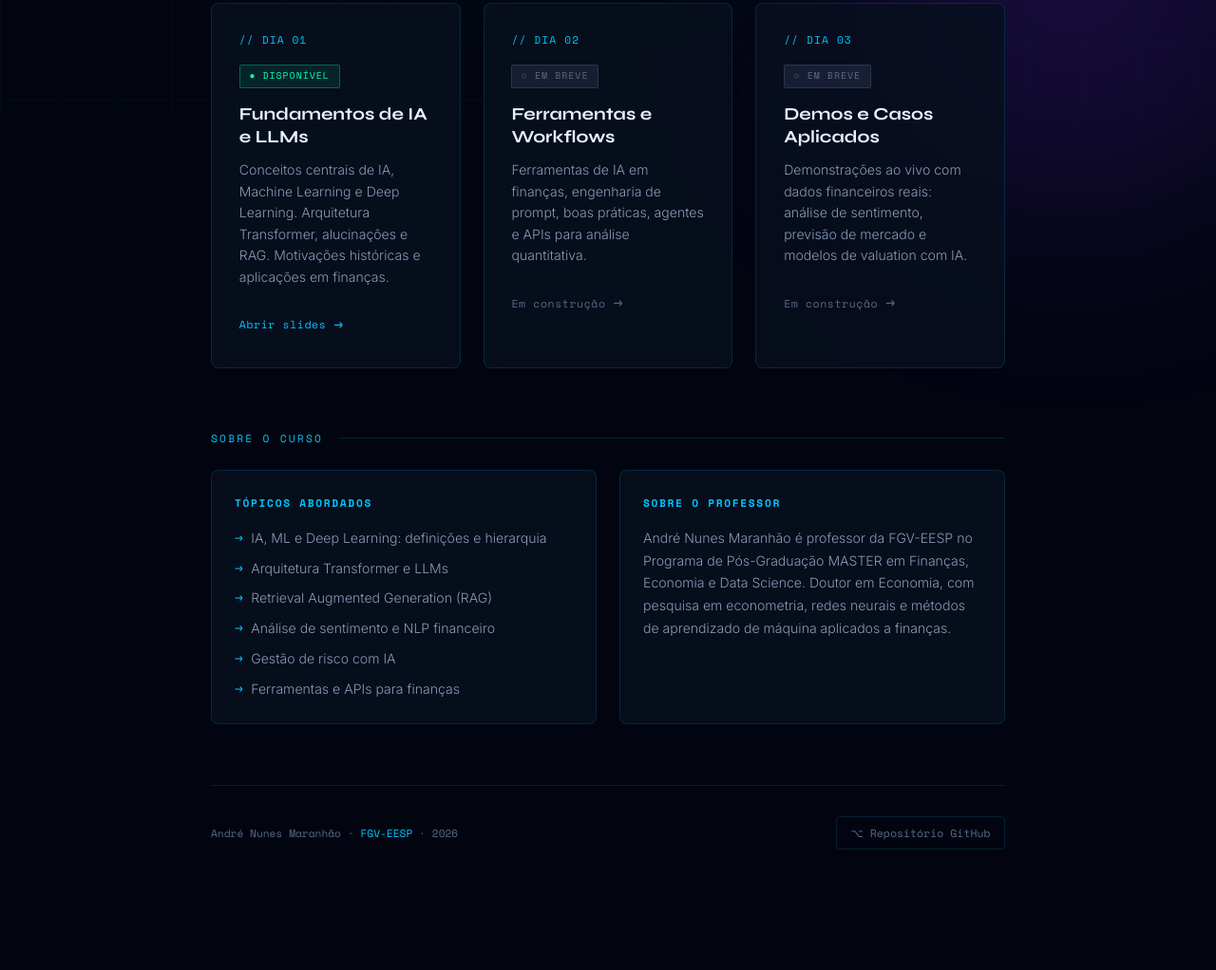
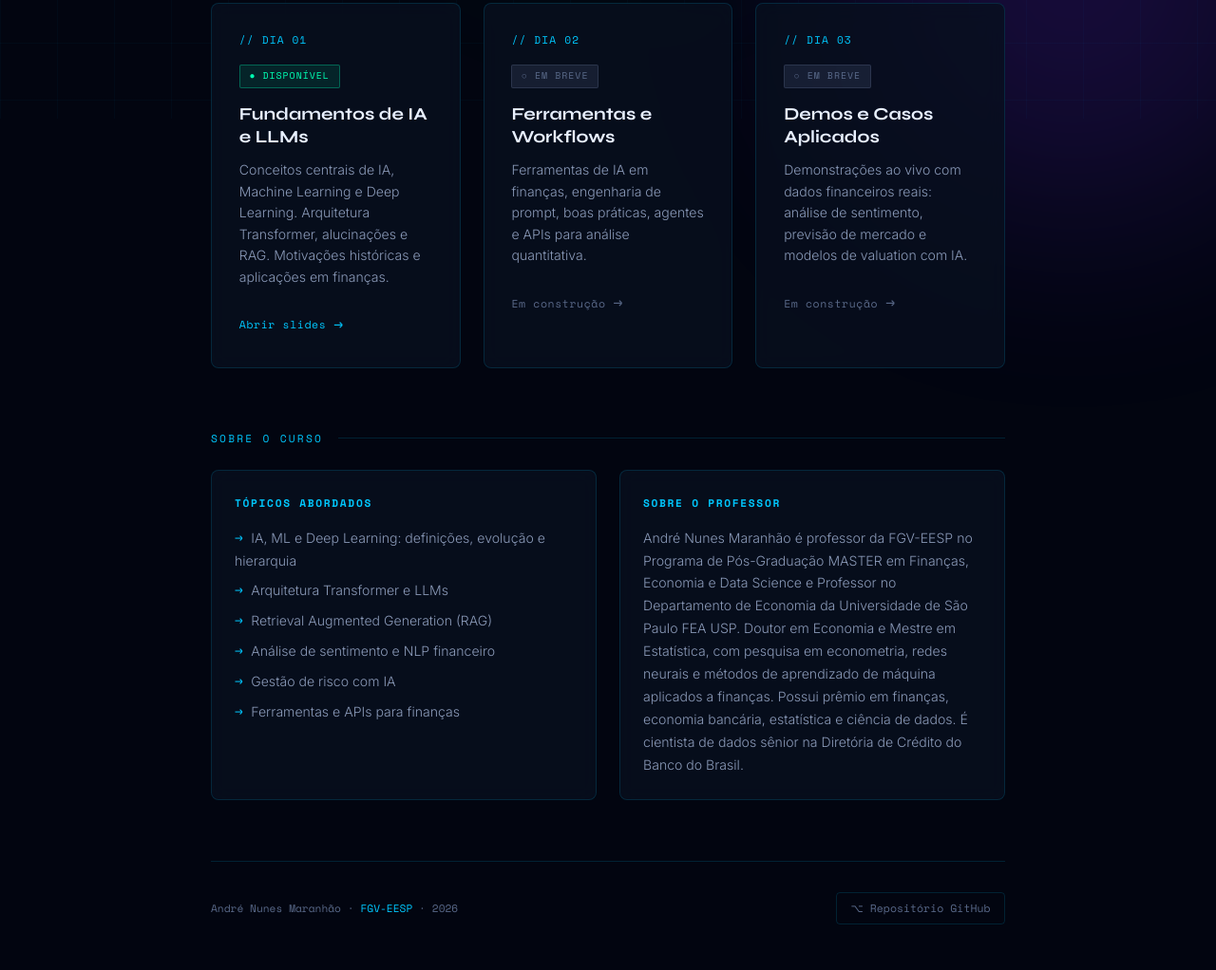
Before and after one commit to andrenmaranhao/minicurso_SBFin, a plain HTML site: page index.html in a window 1280 px wide. Shown: the part 675-1697 px from the top of the page at 95% size. Before the commit the page ends 1618 px from the top, so only its background shows below. Drawn offline with nearby package versions, Linux system fonts and the light colour scheme.

Commit message:
Update index.html

```diff
--- a/index.html
+++ b/index.html
@@ -447,7 +447,7 @@
     <div class="info-box">
       <h4>Tópicos Abordados</h4>
       <ul>
-        <li>IA, ML e Deep Learning: definições e hierarquia</li>
+        <li>IA, ML e Deep Learning: definições, evolução e hierarquia</li>
         <li>Arquitetura Transformer e LLMs</li>
         <li>Retrieval Augmented Generation (RAG)</li>
         <li>Análise de sentimento e NLP financeiro</li>
@@ -457,7 +457,7 @@
     </div>
     <div class="info-box">
       <h4>Sobre o Professor</h4>
-      <p>André Nunes Maranhão é professor da FGV-EESP no Programa de Pós-Graduação MASTER em Finanças, Economia e Data Science. Doutor em Economia, com pesquisa em econometria, redes neurais e métodos de aprendizado de máquina aplicados a finanças.</p>
+      <p>André Nunes Maranhão é professor da FGV-EESP no Programa de Pós-Graduação MASTER em Finanças, Economia e Data Science e Professor no Departamento de Economia da Universidade de São Paulo FEA USP. Doutor em Economia e Mestre em Estatística, com pesquisa em econometria, redes neurais e métodos de aprendizado de máquina aplicados a finanças. Possui prêmio em finanças, economia bancária, estatística e ciência de dados. É cientista de dados sênior na Diretória de Crédito do Banco do Brasil. </p>
     </div>
   </div>
 
```
